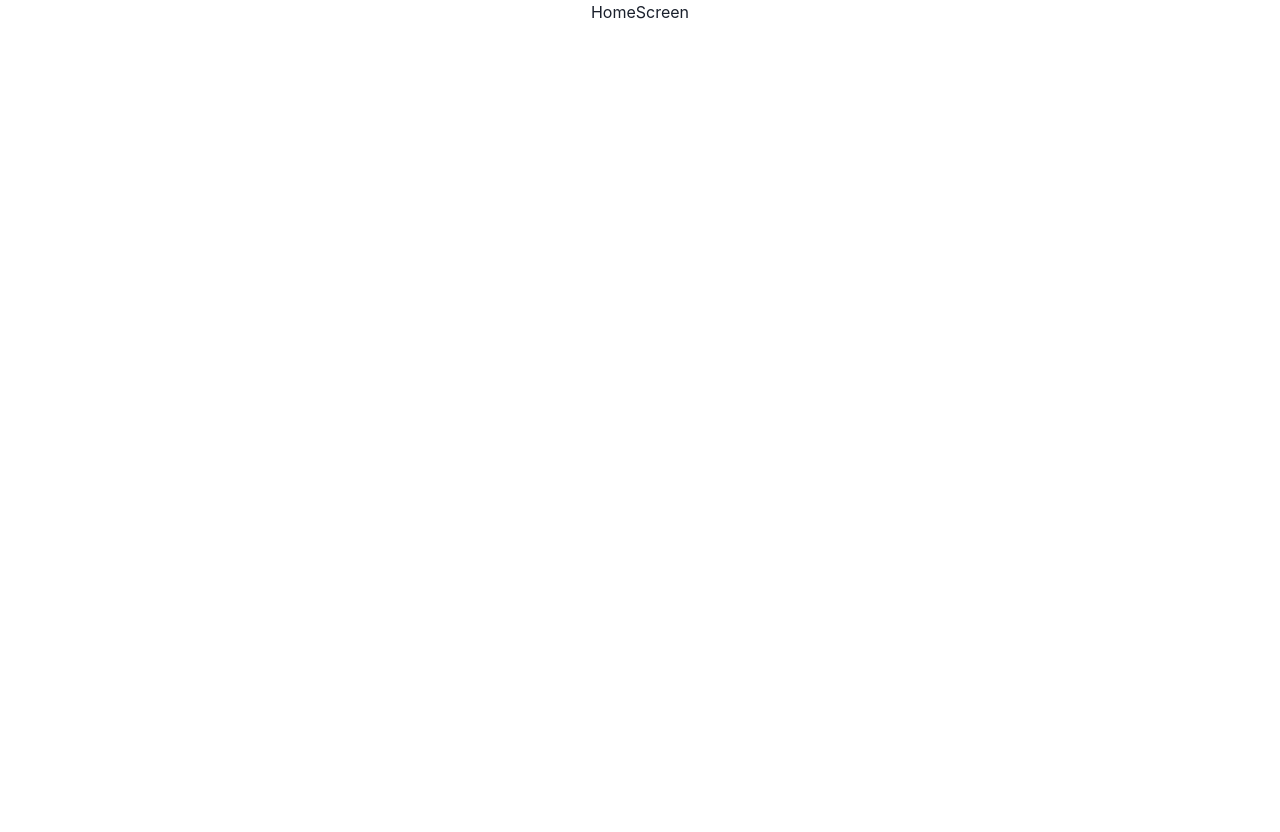
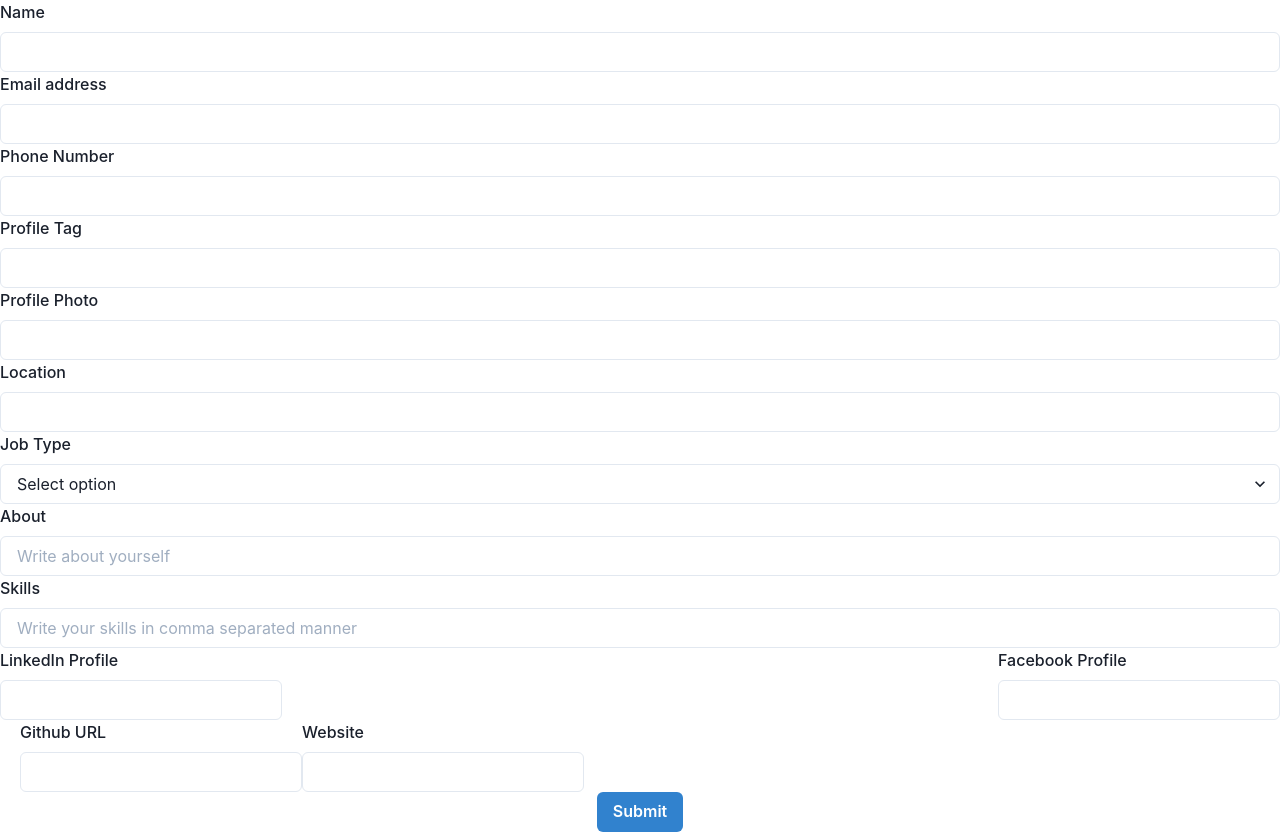
Before and after one commit to yashhhguptaaa/User-Profile, a React app in the folder client/: page / in a window 1280 px wide. Before the commit the page ends 800 px from the top, so only its background shows below. Built offline with nearby package versions, Linux system fonts and the light colour scheme.

Commit message:
cREATE complete homescreen

```diff
--- a/client/src/screens/Homescreen.js
+++ b/client/src/screens/Homescreen.js
@@ -1,9 +1,100 @@
-import React from 'react'
+import React ,{useState} from 'react';
+import {
+    FormControl,
+    FormLabel,
+    FormErrorMessage,
+    FormHelperText,
+} from "@chakra-ui/react";
+import { Input, Box, Flex, Spacer,Select, Button } from "@chakra-ui/react"
 
 export default function Homescreen() {
+
+    const [name, setName] = useState('')
+    const [email, setEmail] = useState('')
+    const [number, setNumber] = useState('')
+    const [profileTag, setProfileTag] = useState('')
+    const [profilePhoto, setProfilePhoto] = useState('')
+    const [location, setLocation] = useState('')
+    const [availableFor, setAvailableFor] = useState('')
+    const [aboutYou, setAboutYou] = useState('')
+    const [skills, setSkills] = useState('')
+    const [linkedIn, setLinkedIn] = useState('')
+    const [facebook, setFacebook] = useState('')
+    const [github, setGithub] = useState('')
+    const [website, setWebsite] = useState('')
+
+    function submitForm(e){
+        e.preventDefault();
+
+        const editUser = {
+            name,
+            email,
+            number,
+            profileTag,
+            profilePhoto,
+            location,
+            availableFor,
+            aboutYou,
+            skills,
+            linkedIn,
+            facebook,
+            github,
+            website
+        }
+
+        console.log(editUser);
+    }
+
+
     return (
         <div>
-            HomeScreen
+            <Box>
+                <FormControl id="email" >
+                    <FormLabel>Name</FormLabel>
+                    <Input variant="outline" type="text" value={name} onChange={(e) => {setName(e.target.value)}} />
+                    <FormLabel>Email address</FormLabel>
+                    <Input variant="outline" type="email" value={email} onChange={(e)=>{setEmail(e.target.email)}} />
+                    <FormLabel>Phone Number</FormLabel>
+                    <Input variant="outline" type="string" value={number} onChange={(e) => {setNumber(e.target.number)}} />
+                    <FormLabel>Profile Tag</FormLabel>
+                    <Input variant="outline" type="text" value={profileTag} onChange={(e) => {setProfileTag(e.target.value)}} />
+                    <FormLabel>Profile Photo</FormLabel>
+                    <Input variant="outline" type="text" value={profilePhoto} onChange={(e) => {setProfilePhoto(e.target.value)}} />
+                    <FormLabel>Location</FormLabel>
+                    <Input variant="outline" type="address" value={location} onChange={(e) => {setLocation(e.target.value)}} />
+                    <FormLabel>Job Type</FormLabel>
+                    <Select placeholder="Select option" value={availableFor} onChange={(e) => {setAvailableFor(e.target.value)}}>
+                        <option value="Job">Job</option>
+                        <option value="Teaching">Teaching</option>
+                    </Select>
+                    <FormLabel>About</FormLabel>
+                    <Input placeholder="Write about yourself" variant="outline" type="text" value={aboutYou} onChange={(e) => {setAboutYou(e.target.value)}}/>
+                    <FormLabel>Skills</FormLabel>
+                    <Input placeholder="Write your skills in comma separated manner" variant="outline" type="text" value={skills} onChange={(e) => {setSkills(e.target.value)}}/>
+                    <Flex>
+                        <Box>
+                            <FormLabel>LinkedIn Profile</FormLabel>
+                            <Input variant="outline" type="text" value={linkedIn} onChange={(e) => {setLinkedIn(e.target.value)}}/>
+                        </Box>
+                        <Spacer />
+                        <div>
+                            <FormLabel>Facebook Profile</FormLabel>
+                            <Input variant="outline" type="text" value={facebook} onChange={(e) => {setFacebook(e.target.value)}}/>
+                        </div>
+                    </Flex>
+                    <Flex>
+                        <Box ml="20px">
+                            <FormLabel>Github URL</FormLabel>
+                            <Input variant="outline" type="text" value={github} onChange={(e) => {setGithub(e.target.value)}}/>
+                        </Box>
+                        <Box>
+                            <FormLabel>Website</FormLabel>
+                            <Input variant="outline" type="text" value={website} onChange={(e) => {setWebsite(e.target.value)}}/>
+                        </Box>
+                    </Flex>
+                    <Button colorScheme="blue" onClick={submitForm}>Submit</Button>
+                </FormControl>
+            </Box>
         </div>
     )
 }
```
